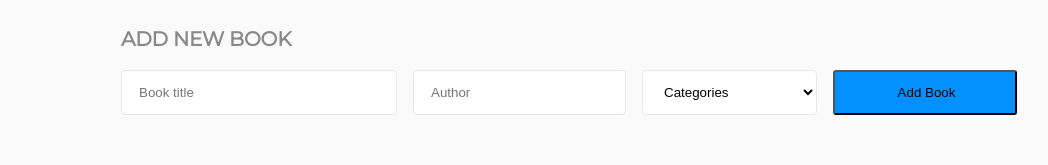
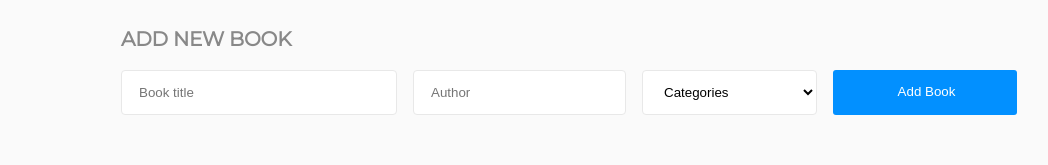
Before and after one commit to saadat-ali-awan/Bookstore, a React (Create React App) app: page / in a window 1280 px wide. Shown: the part 127-292 px from the top of the page, without its empty margins (71-1119 px from the left). Built offline with nearby package versions, Linux system fonts and the light colour scheme; no server answers.

Commit message:
Fix Form Styling

```diff
--- a/src/components/AddBookForm.module.css
+++ b/src/components/AddBookForm.module.css
@@ -1,6 +1,7 @@
 .addBookForm {
   width: 100%;
   display: flex;
+  margin-bottom: 2rem;
 }
 
 .title {
@@ -39,4 +40,7 @@
   padding: 0.801rem 1.188rem 0.886rem 1.375rem;
   border-radius: 3px;
   background-color: #0290ff;
+  border: 0;
+  color: #fff;
+  cursor: pointer;
 }
```
